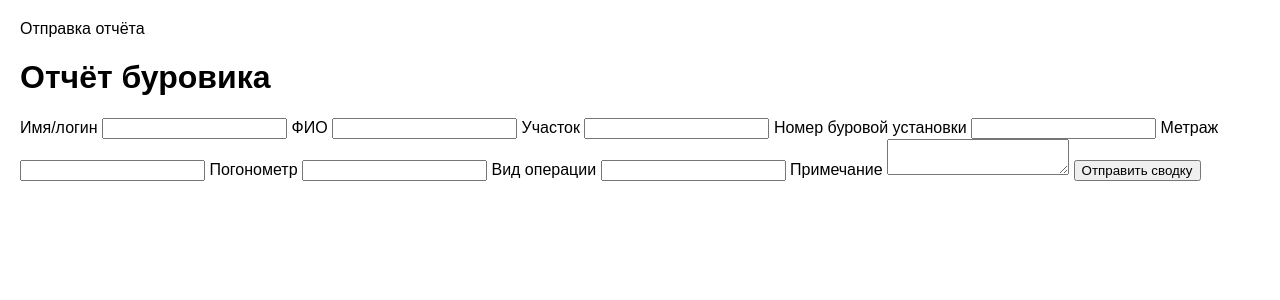
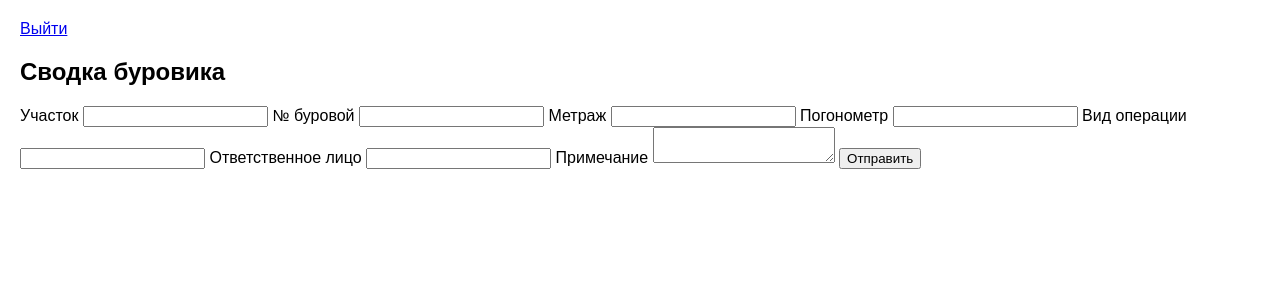
Before and after one commit to Maksat-Sh/bur-report-supabase, a FastAPI app: template templates/burform.html in a window 1280 px wide. Shown: the top 300 px of the page. Run offline with FastAPI, Linux system fonts and the light colour scheme; the template is opened without the code that fills it, so the values that code supplies are empty; parts of the project's set-up code (start-up, migrations or seed data) failed here and were passed over.

Commit message:
Update burform.html

```diff
--- a/templates/burform.html
+++ b/templates/burform.html
@@ -1,66 +1,47 @@
-<!doctype html>
-<html lang="ru">
+<!DOCTYPE html>
+<html>
 <head>
-<meta charset="utf-8" />
-<meta name="viewport" content="width=device-width,initial-scale=1" />
-<title>Форма буровика</title>
-<link rel="stylesheet" href="/static/style.css">
+    <meta charset="UTF-8">
+    <title>Сводка буровика</title>
+    <link rel="stylesheet" href="/static/style.css">
 </head>
 <body>
-<header class="topbar">
-<div>Отправка отчёта</div>
-</header>
 
+<a href="/logout" class="logout">Выйти</a>
 
-<main class="container">
-<h1>Отчёт буровика</h1>
+<div class="box">
+    <h2>Сводка буровика</h2>
 
+    {% if request.query_params.ok %}
+        <p class="ok">Отправлено!</p>
+    {% endif %}
 
-<form id="burForm" method="post" action="/report">
-<label>Имя/логин
-<input name="username" required />
-</label>
+    <form method="post">
 
+        <label>Участок</label>
+        <input name="area" required>
 
-<label>ФИО
-<input name="full_name" />
-</label>
+        <label>№ буровой</label>
+        <input name="rig_number" required>
 
+        <label>Метраж</label>
+        <input name="depth" required>
 
-<label>Участок
-<input name="area" />
-</label>
+        <label>Погонометр</label>
+        <input name="pogon" required>
 
+        <label>Вид операции</label>
+        <input name="operation" required>
 
-<label>Номер буровой установки
-<input name="rig" />
-</label>
+        <label>Ответственное лицо</label>
+        <input name="responsible" required>
 
+        <label>Примечание</label>
+        <textarea name="note"></textarea>
 
-<label>Метраж
-<input name="meter" />
-</label>
+        <button>Отправить</button>
+    </form>
+</div>
 
-
-<label>Погонометр
-<input name="pognometr" />
-</label>
-
-
-<label>Вид операции
-<input name="operation" />
-</label>
-
-
-<label>Примечание
-<textarea name="comment"></textarea>
-</label>
-
-
-<button type="submit">Отправить сводку</button>
-</form>
-
-
-</main>
 </body>
 </html>
```
